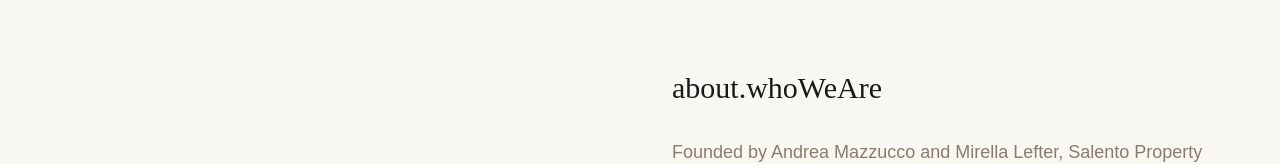
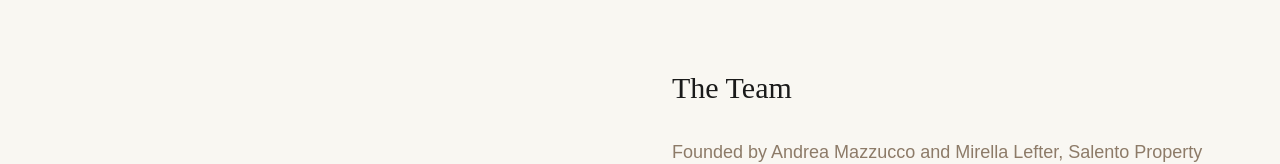
Before and after one commit to mazzuccowow-web/salento-property-projects, a React (Vite) app: page /about in a window 1280 px wide. Shown: the part 704-868 px from the top of the page. Built offline with nearby package versions, Linux system fonts and the light colour scheme.

Commit message:
Update About.tsx

```diff
--- a/src/pages/About.tsx
+++ b/src/pages/About.tsx
@@ -16,7 +16,6 @@ export default function About() {
   return (
     <div className="pt-32 pb-24" id="about-page">
       <div className="max-w-7xl mx-auto px-6">
-
         {/* TITLE */}
         <header className="mb-20 text-center">
           <motion.h1
@@ -32,7 +31,7 @@ export default function About() {
 
         {/* MISSION */}
         <div className="grid grid-cols-1 md:grid-cols-2 gap-16 items-center mb-32">
-
+          {/* TEXT */}
           <motion.div
             initial={{ opacity: 0, x: -30 }}
             whileInView={{ opacity: 1, x: 0 }}
@@ -42,16 +41,15 @@ export default function About() {
             <h2 className="text-3xl font-serif text-brand-black">
               {t('about.mission')}
             </h2>
-
             <p className="text-lg text-brand-taupe leading-relaxed font-light">
               {t('about.missionDesc1')}
             </p>
-
             <p className="text-lg text-brand-taupe leading-relaxed font-light">
               {t('about.missionDesc2')}
             </p>
           </motion.div>
 
+          {/* IMAGE 1 - MISSION */}
           <motion.div
             initial={{ opacity: 0, x: 30 }}
             whileInView={{ opacity: 1, y: 0 }}
@@ -66,9 +64,9 @@ export default function About() {
           </motion.div>
         </div>
 
-        {/* WHO WE ARE */}
+        {/* TEAM SECTION */}
         <div className="grid grid-cols-1 md:grid-cols-2 gap-16 items-center flex-row-reverse mb-32">
-
+          {/* IMAGE 2 - TEAM */}
           <motion.div
             initial={{ opacity: 0, scale: 0.95 }}
             whileInView={{ opacity: 1, scale: 1 }}
@@ -82,17 +80,17 @@ export default function About() {
             />
           </motion.div>
 
+          {/* TEXT */}
           <motion.div
             initial={{ opacity: 0, x: 30 }}
             whileInView={{ opacity: 1, x: 0 }}
             viewport={{ once: true }}
             className="space-y-8 md:order-2"
           >
-
+            {/* Chiave di traduzione corretta: about.teamTitle */}
             <h2 className="text-3xl font-serif text-brand-black">
-              {t('about.whoWeAre')}
+              {t('about.teamTitle')}
             </h2>
-
             <p className="text-lg text-brand-taupe leading-relaxed font-light">
               {t('about.whoWeAreDesc')}
             </p>
@@ -124,10 +122,8 @@ export default function About() {
             <p className="text-lg text-brand-taupe leading-relaxed font-light">
               {t('about.teamDesc')}
             </p>
-
           </motion.div>
         </div>
-
       </div>
     </div>
   );
```
